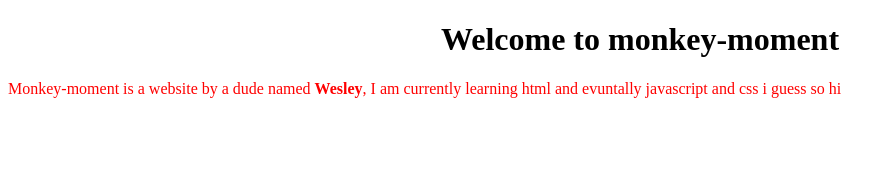
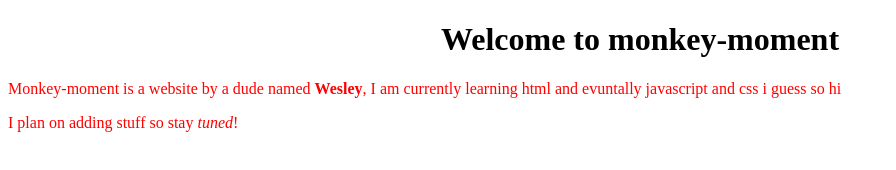
Before and after one commit to catmandudewes/monkey-moment, a plain HTML site: page index.html in a window 1280 px wide. Shown: the whole page, without its empty margins (0-896 px from the left). Drawn offline with Linux system fonts and the light colour scheme.

Commit message:
Update index.html

```diff
--- a/index.html
+++ b/index.html
@@ -9,7 +9,7 @@
 
 <h1>Welcome to monkey-moment</h1>
   <p>Monkey-moment is a website by a dude named <b>Wesley</b>, I am currently learning html and evuntally javascript and css i guess so hi</p>
-
+<p>I plan on adding stuff so stay <i>tuned</i>!</p>
 
 
 
```
